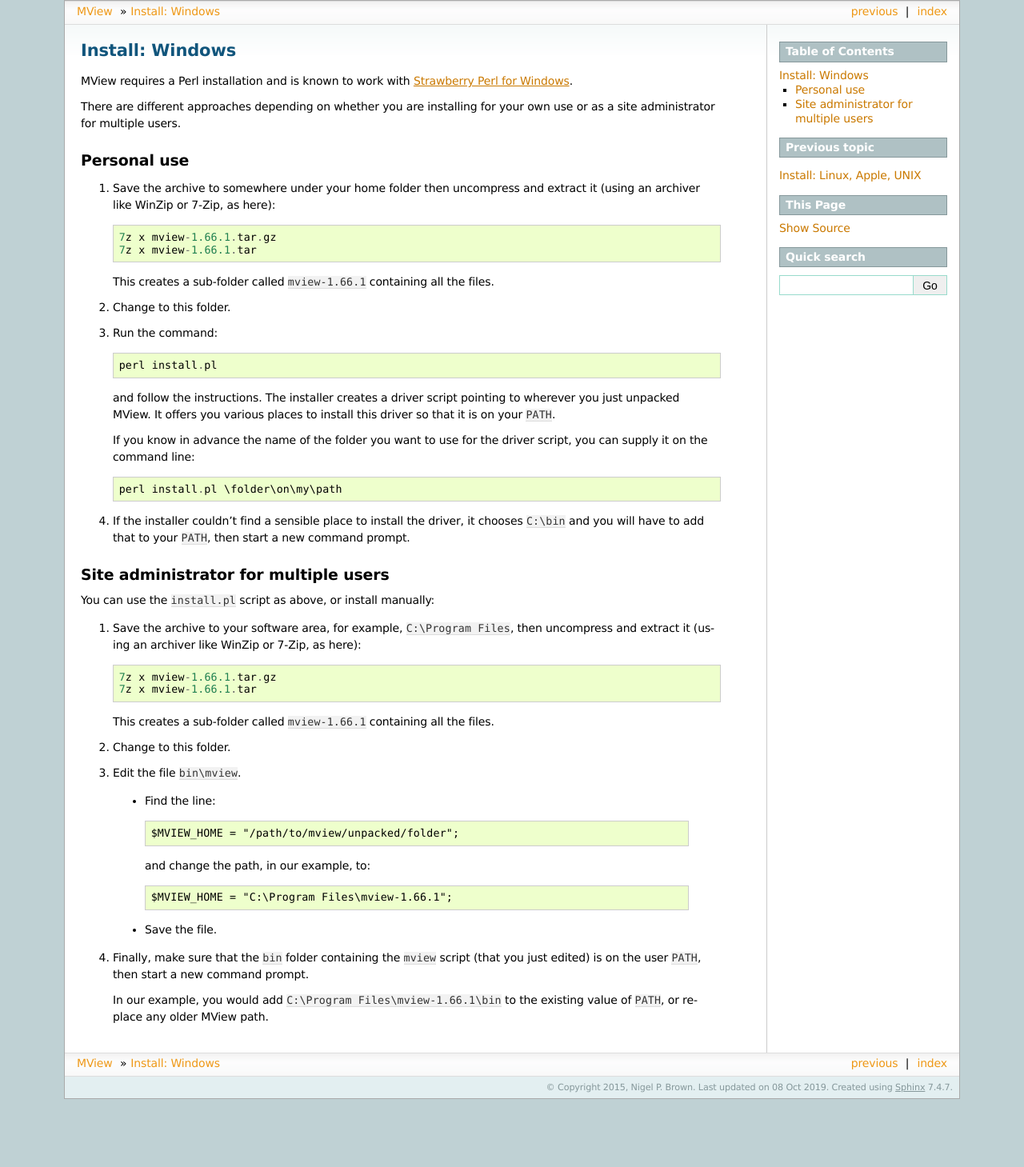
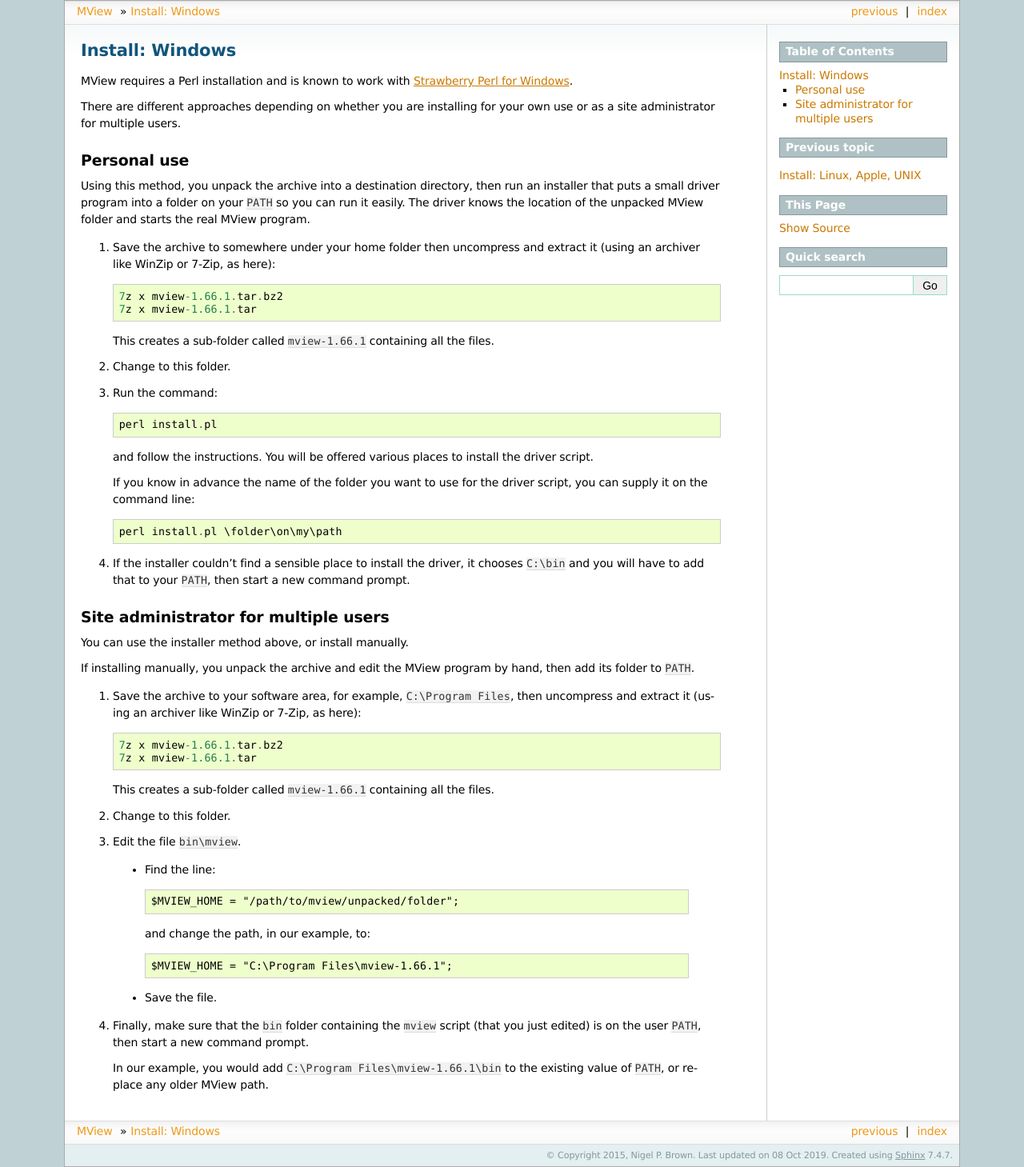
Before and after one commit to desmid/mview, a Sphinx documentation site: the page built from doc/Sphinx/source/install/windows.rst, in a window 1280 px wide. Shown: the whole page at 80% size. Built offline with Sphinx 7.4.7, drawn with Linux system fonts in a browser that asks for light colours; before the commit the page ends 1374 px from its top, so only the background shows below that.

Commit message:
explain installer better

```diff
--- a/doc/Sphinx/source/install/windows.rst
+++ b/doc/Sphinx/source/install/windows.rst
@@ -10,10 +10,15 @@
 Personal use
 ^^^^^^^^^^^^
 
+Using this method, you unpack the archive into a destination directory, then
+run an installer that puts a small driver program into a folder on your
+``PATH`` so you can run it easily. The driver knows the location of the
+unpacked MView folder and starts the real MView program.
+
 1. Save the archive to somewhere under your home folder then uncompress and
    extract it (using an archiver like WinZip or 7-Zip, as here)::
 
-        7z x mview-1.66.1.tar.gz
+        7z x mview-1.66.1.tar.bz2
         7z x mview-1.66.1.tar
 
    This creates a sub-folder called ``mview-1.66.1`` containing all the files.
@@ -24,9 +29,8 @@
 
         perl install.pl
 
-   and follow the instructions. The installer creates a driver script pointing
-   to wherever you just unpacked MView. It offers you various places to
-   install this driver so that it is on your ``PATH``.
+   and follow the instructions. You will be offered various places to install
+   the driver script.
 
    If you know in advance the name of the folder you want to use for the
    driver script, you can supply it on the command line::
@@ -41,13 +45,16 @@
 Site administrator for multiple users
 ^^^^^^^^^^^^^^^^^^^^^^^^^^^^^^^^^^^^^
 
-You can use the ``install.pl`` script as above, or install manually:
+You can use the installer method above, or install manually.
+
+If installing manually, you unpack the archive and edit the MView program by
+hand, then add its folder to ``PATH``.
 
 1. Save the archive to your software area, for example, ``C:\Program Files``,
    then uncompress and extract it (using an archiver like WinZip or 7-Zip, as
    here)::
 
-        7z x mview-1.66.1.tar.gz
+        7z x mview-1.66.1.tar.bz2
         7z x mview-1.66.1.tar
 
    This creates a sub-folder called ``mview-1.66.1`` containing all the files.
```
Also changed, not shown: README.md (+25 -11 lines), doc/Sphinx/source/install/unix.rst (+11 -4 lines), 6 other files.
